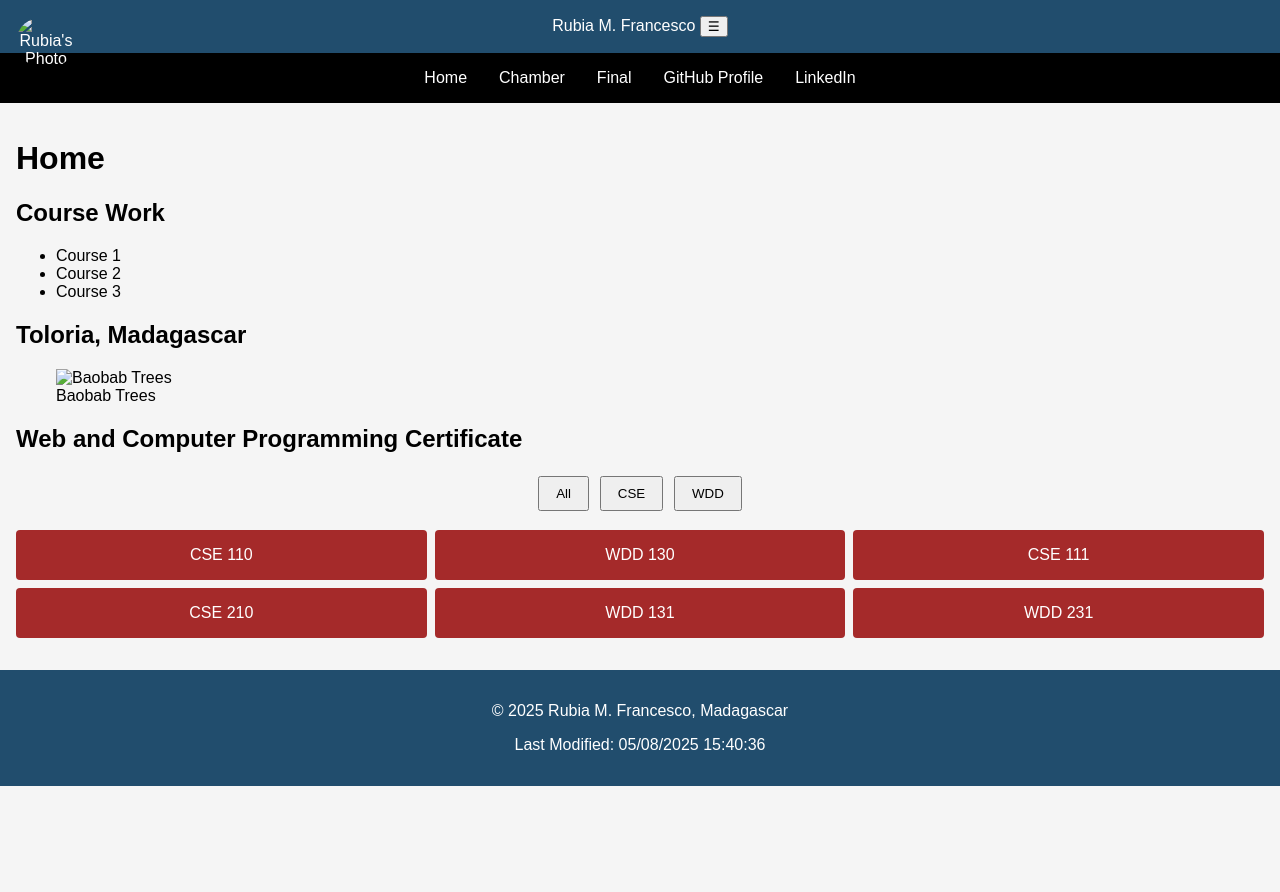
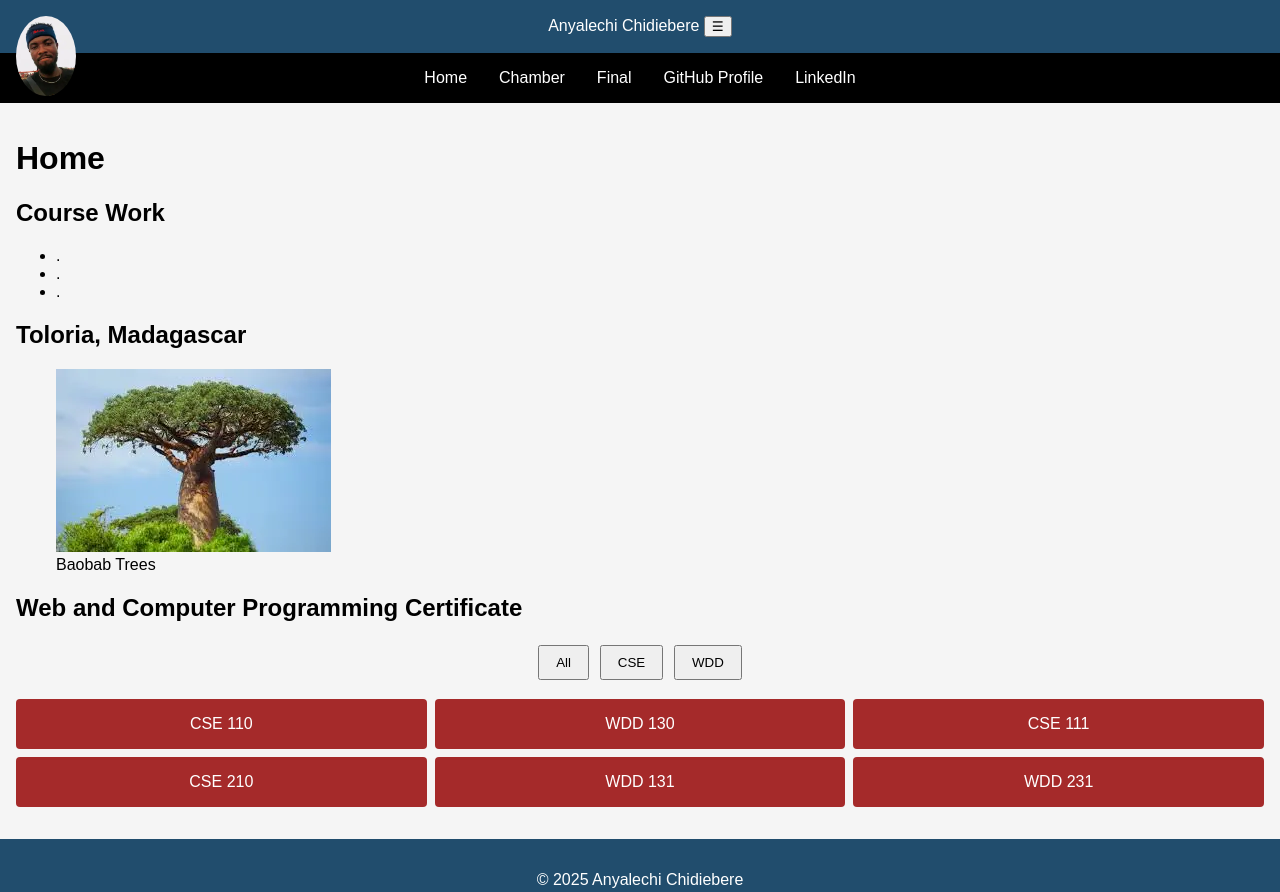
Before and after one commit to qwes3d/wdd231, a plain HTML site: page index.html in a window 1280 px wide. Shown: the top 892 px of the page. Before the commit the page ends 800 px from the top, so only its background shows below. Drawn offline with Linux system fonts and the light colour scheme; files that its build step writes are made by us from their sources.

Commit message:
update portfolio details and images for Anyalechi Chidiebere

```diff
--- a/index.html
+++ b/index.html
@@ -4,18 +4,18 @@
   <meta charset="UTF-8">
   <meta name="viewport" content="width=device-width, initial-scale=1">
   <title>Rubia M. Francesco</title>
-  <meta name="description" content="Personal portfolio page for Rubia M. Francesco">
-  <meta name="author" content="Rubia M. Francesco">
-  <link rel="stylesheet" href="styles.css">
+  <meta name="description" content="Personal portfolio page for Anyalechi Chidiebere.">
+  <meta name="author" content="Anyalechi Chidiebere">
+  <link rel="stylesheet" href="styles/styles.css">
   <link href="https://fonts.googleapis.com/css2?family=Open+Sans:wght@400;700&family=Playfair+Display&display=swap" rel="stylesheet">
-  <script src="script.js" defer></script> <!-- 👈 script referenced here -->
+  <script src="scripts/script.js" defer></script> <!-- 👈 script referenced here -->
 
 </head>
 <body>
 
   <header>
-    <img src="profile.jpg" alt="Rubia's Photo">
-    <span>Rubia M. Francesco</span>
+    <img src="images/anyalechi.webp" alt="chidiebere's Photo">
+    <span>Anyalechi Chidiebere</span>
     <button id="menu-toggle" aria-label="Toggle Navigation">&#9776;</button>
   </header>
 
@@ -34,16 +34,16 @@
       <section>
         <h2>Course Work</h2>
         <ul>
-          <li>Course 1</li>
-          <li>Course 2</li>
-          <li>Course 3</li>
+          <li> . </li>
+          <li> . </li>
+          <li> . </li>
         </ul>
       </section>
 
       <section>
         <h2>Toloria, Madagascar</h2>
         <figure>
-          <img src="image.jpg" alt="Baobab Trees">
+          <img src="images/baobab.webp" alt="Baobab Trees">
           <figcaption>Baobab Trees</figcaption>
         </figure>
       </section>
@@ -68,7 +68,7 @@
   </main>
 
   <footer>
-    <p>&copy; <span id="year"></span> Rubia M. Francesco, Madagascar</p>
+    <p>&copy; <span id="year"></span> Anyalechi Chidiebere</p>
     <p id="lastModified"></p>
   </footer>
 
```
Also changed, not shown: images/anyalechi.webp (added), images/baobab.webp (added).
